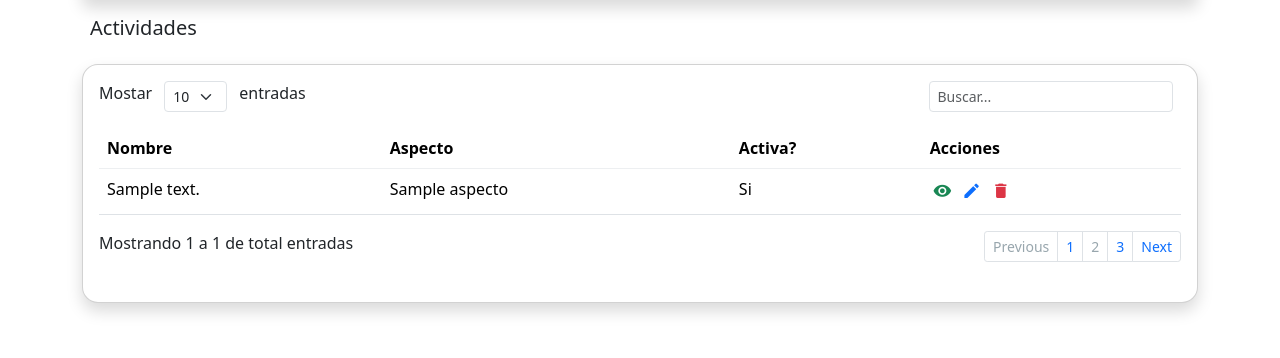
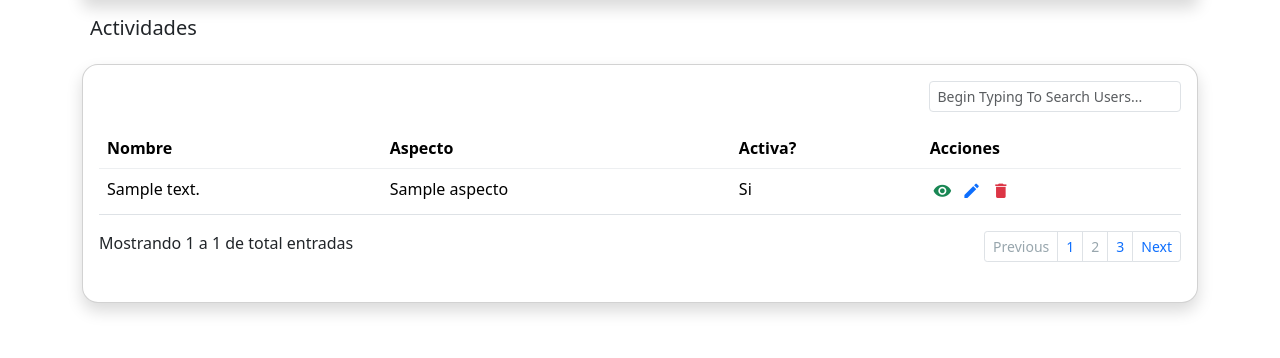
Before and after one commit to Alexeki3l/integralidad, a Django app: page / in a window 1280 px wide. Shown: the part 62-420 px from the top of the page. Run offline with Django 4.2, Linux system fonts and the light colour scheme; a user stored in the database is signed in; tables that the repository leaves empty hold one stand-in row (values such as "Sample post"); grey boxes marked "Sample" are stand-in pictures; some libraries are stand-ins or nearby versions.

Commit message:
input de buscar arreglado

```diff
--- a/app/templates/actividad.html
+++ b/app/templates/actividad.html
@@ -15,7 +15,7 @@
                     <div class="tab-content">
                         <div class="row justify-content-between">
                             <div class="col-4">
-                                <div class="row">
+                                {% comment %} <div class="row">
                                     <div class="col-auto">
                                         Mostar
                                     </div>
@@ -29,31 +29,17 @@
                                     <div class="col-auto">
                                         entradas
                                     </div>
-                                  </div>
+                                  </div> {% endcomment %}
                             </div>
                             <div class="col-3">
-                                <!-- <form class="d-flex" role="search">
-                                    <input
-                                    class="form-control form-control-sm me-2"
-                                    type="search"
-                                    placeholder="Buscar..."
-                                    aria-label="Search">
-                                </form> -->
-                                <form class="d-flex"
-                                        role="search"
-                                        hx-get="{% url 'home' %}"
-                                        hx-trigger="keyup changed delay:500ms"
-                                        hx-target="#search-results">
-                                    <input
-                                    class="form-control form-control-sm me-2"
-                                    placeholder="Buscar..."
-                                    aria-label="Search"
-                                    name="search_query" id="search_query"
-                                    type="text"
-                                    >
-                                </form>
-                                <div id="search-results"></div>
 
+                                <input class="form-control form-control-sm" type="search"
+                                name="search_activities" placeholder="Begin Typing To Search Users..."
+                                hx-get="{% url "search_activities" %}"
+                                hx-trigger="keyup changed delay:500ms, search"
+                                hx-target="#search-results"
+                                {% comment %} hx-indicator=".htmx-indicator" {% endcomment %}
+                                >
                             </div>
                           </div>
 
@@ -69,7 +55,8 @@
                                     </tr>
                                 </thead>
 
-                                <tbody>
+                                <tbody id="search-results">
+                                    {% if flag %}
                                     {% for actividad in actividades %}
                                     <tr>
                                         <td>{{actividad.description}}</td>
@@ -86,6 +73,7 @@
                                         </td>
                                     </tr>
                                     {% endfor %}
+                                    {% endif %}
                                 </tbody>
                             </table>
                         </div> <!-- end preview-->
--- a/app/templates/base.html
+++ b/app/templates/base.html
@@ -100,7 +100,10 @@
     </div>
 
     <!-- <script src="https://cdn.jsdelivr.net/npm/bootstrap@5.3.2/dist/js/bootstrap.bundle.min.js" integrity="sha384-C6RzsynM9kWDrMNeT87bh95OGNyZPhcTNXj1NW7RuBCsyN/o0jlpcV8Qyq46cDfL" crossorigin="anonymous"></script> -->
-      <script src="{% static 'app/assets_2/js/vendor.min.js' %}"></script>
+
+    <script src="https://unpkg.com/htmx.org@1.9.6" integrity="sha384-FhXw7b6AlE/jyjlZH5iHa/tTe9EpJ1Y55RjcgPbjeWMskSxZt1v9qkxLJWNJaGni" crossorigin="anonymous"></script>
+
+    <script src="{% static 'app/assets_2/js/vendor.min.js' %}"></script>
     <script src="{% static 'app/assets_2/js/app.min.js' %}"></script>
 
     <script src="{% static 'app/assets_2/js/vendor/jquery.dataTables.min.js' %}"></script>
--- a/app/urls.py
+++ b/app/urls.py
@@ -4,5 +4,6 @@
 urlpatterns = [
     # ...
     path('', views.home, name='home'),
+    path('/search_activities', views.search_activities, name='search_activities'),
     # ...
 ]
--- a/app/views.py
+++ b/app/views.py
@@ -1,15 +1,61 @@
 from django.shortcuts import render, redirect
-from .models import Activity
+from .models import Activity, Aspecto
+from django.http import HttpResponse
+from django.db.models import Q
 
 # Create your views here.
 
 def home(request):
+
     if request.user.is_authenticated:
-        actividades = Activity.objects.all()
+        activities = Activity.objects.all()
         context = {
-            'actividades': actividades
+            'actividades': activities,
+            'flag': True
         }
 
         return render(request, 'actividad.html', context=context)
     else:
         return redirect('login')
+
+
+def search_activities(request):
+    search_input = request.GET.get('search_activities', None)
+    # if request.htmx:
+    #     print('funciona')
+    if search_input:
+
+
+
+        patterns =Q(description__icontains=search_input) | Q(aspecto_id__in=Aspecto.objects.filter(name__icontains = search_input).values_list('id', flat=True))
+        activities = Activity.objects.filter(patterns).all()
+        # return render(request, 'actividad.html', {'activities': activities})
+        return HttpResponse(
+                [f"""<tr>
+                                            <td>{activity.description}</td>
+                                            <td>{activity.aspecto}</td>
+                                            <td>{activity.is_open}</td>
+                                            <td class="table-action">
+                                                <a href="javascript: void(0);" class="action-icon text-success"> <i class="mdi mdi-eye"></i></a>
+                                                <a href="javascript: void(0);" class="action-icon text-primary"> <i class="mdi mdi-pencil"></i></a>
+                                                <a href="javascript: void(0);" class="action-icon text-danger"> <i class="mdi mdi-delete"></i></a>
+                                            </td>
+                                        </tr>""" for activity in activities]
+            )
+        # else:
+        #     return HttpResponse(
+        #         '<p class="text-center">Center aligned text on all viewport sizes.</p>'
+        #         )
+    else:
+        activities = Activity.objects.all()
+        return HttpResponse(
+            [f"""<tr>
+                                        <td>{activity.description}</td>
+                                        <td>{activity.aspecto}</td>
+                                        <td>{activity.is_open}</td>
+                                        <td class="table-action">
+                                            <a href="javascript: void(0);" class="action-icon text-success"> <i class="mdi mdi-eye"></i></a>
+                                            <a href="javascript: void(0);" class="action-icon text-primary"> <i class="mdi mdi-pencil"></i></a>
+                                            <a href="javascript: void(0);" class="action-icon text-danger"> <i class="mdi mdi-delete"></i></a>
+                                        </td>
+                                    </tr>""" for activity in activities])
```
